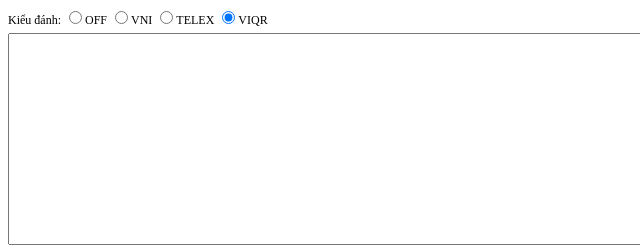
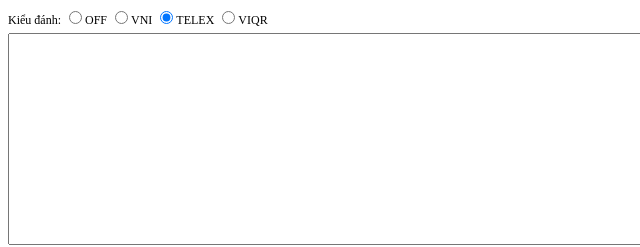
Before and after one commit to huycao/huycao.github.io, a plain HTML site: page index.html in a window 1280 px wide. Shown: the top 247 px of the page, 0-640 px from the left. Drawn offline with Linux system fonts and the light colour scheme.

Commit message:
Update index.html
Update checkbox set method

```diff
--- a/index.html
+++ b/index.html
@@ -27,8 +27,8 @@
             <div class="a">Kiểu đánh:
                 <input type="radio" name="mode" value="Off" onclick="VNTYPING.SetMethod(0);">OFF
                 <input type="radio" name="mode" value="Vni" onclick="VNTYPING.SetMethod(1);">VNI
-                <input type="radio" name="mode" value="Telex" onclick="VNTYPING.SetMethod(2);">TELEX
-                <input type="radio" name="mode" value="VIQR" onclick="VNTYPING.SetMethod(3);" checked="checked">VIQR
+                <input type="radio" name="mode" value="Telex" onclick="VNTYPING.SetMethod(2);" checked="checked">TELEX
+                <input type="radio" name="mode" value="VIQR" onclick="VNTYPING.SetMethod(3);">VIQR
             </div>
             <table width="98%" border="0" cellspacing="0" cellpadding="0">
                 <tr>
```
